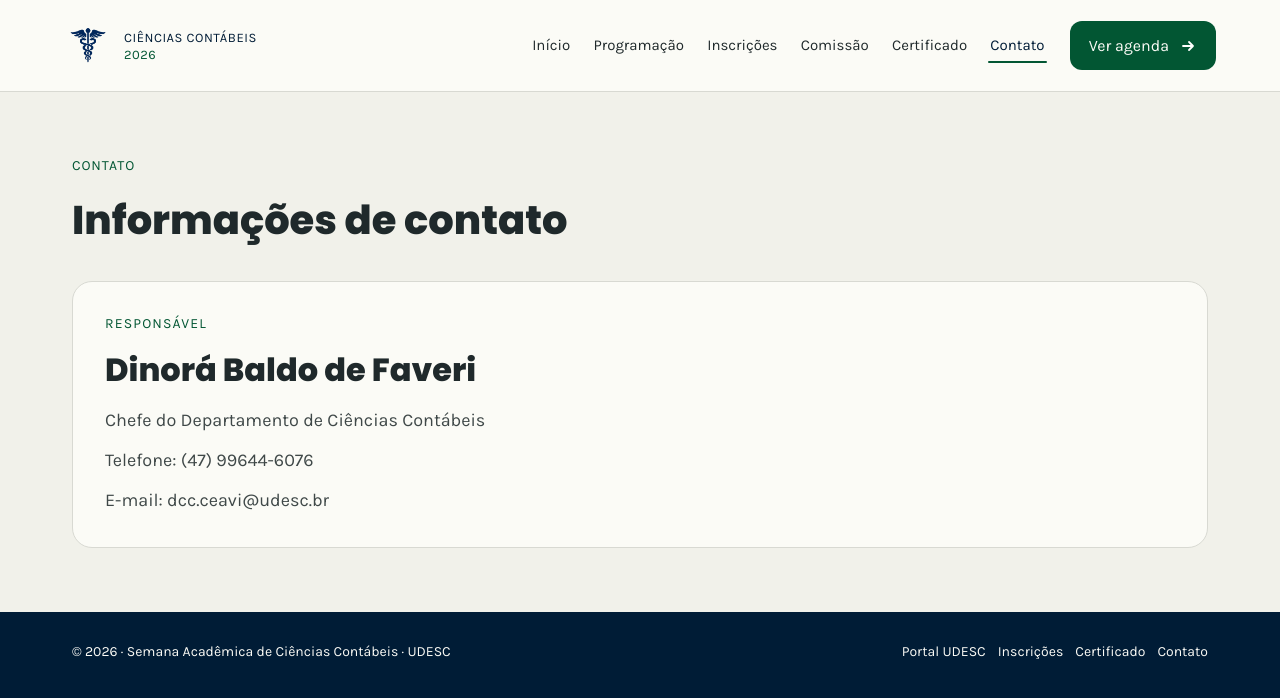
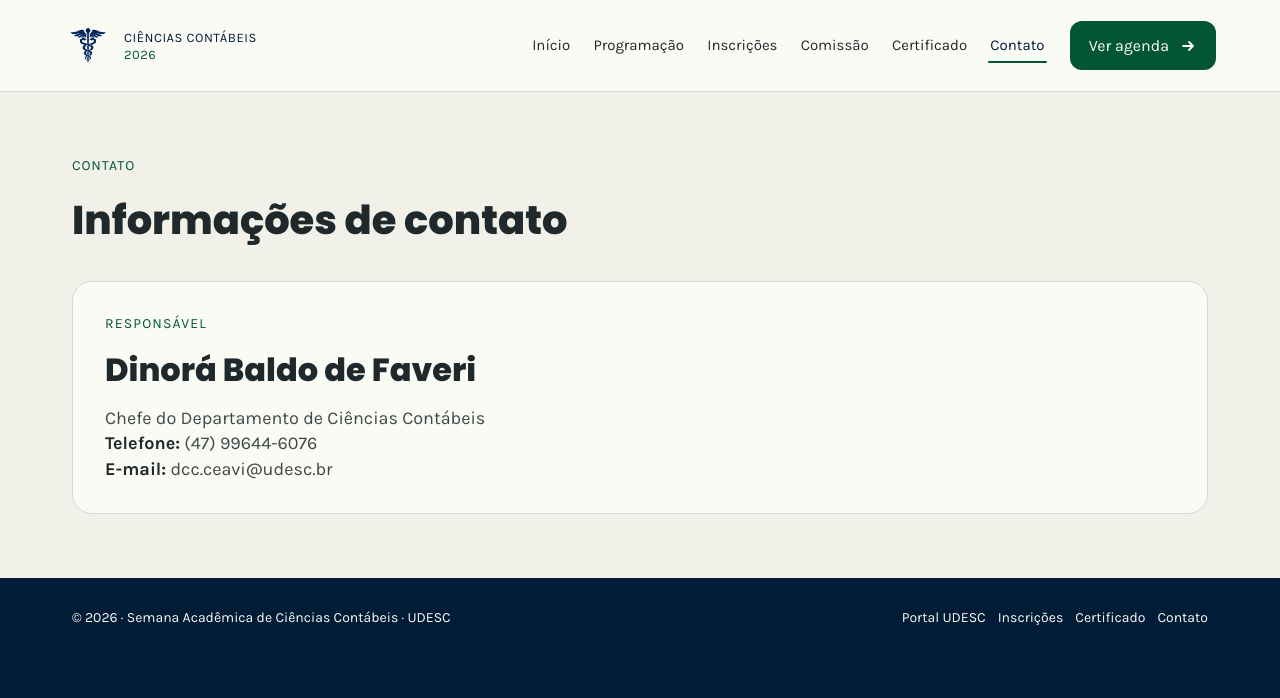
Before and after one commit to semanaacademicacontabeis/semanaacademicacontabeis.github.io, a Jekyll site: the page built from contato.html, in a window 1280 px wide. Shown: the top 698 px of the page. Built offline with Jekyll 4.4.1, drawn with Linux system fonts in a browser that asks for light colours.

Commit message:
Ajusta informacoes de contato

```diff
--- a/_layouts/default.html
+++ b/_layouts/default.html
@@ -14,7 +14,7 @@
     <link rel="apple-touch-icon" href="{{ '/assets/images/icone-caduceu-transparente.png' | relative_url }}">
     <link rel="preconnect" href="https://fonts.googleapis.com">
     <link rel="preconnect" href="https://fonts.gstatic.com" crossorigin>
-    <link href="https://fonts.googleapis.com/css2?family=Karla:wght@400&family=Poppins:wght@800&display=swap" rel="stylesheet">
+    <link href="https://fonts.googleapis.com/css2?family=Karla:wght@400;700&family=Poppins:wght@800&display=swap" rel="stylesheet">
     <link rel="stylesheet" href="{{ '/assets/css/style.css' | relative_url }}?v={{ site.time | date: '%Y%m%d%H%M' }}">
   </head>
   <body class="page-{{ page.nav | default: 'inicio' }}">
--- a/assets/css/style.scss
+++ b/assets/css/style.scss
@@ -949,6 +949,20 @@ b {
   gap: 12px;
 }
 
+.contact-details {
+  display: grid;
+  gap: 2px;
+}
+
+.contact-details p {
+  line-height: 1.3;
+}
+
+.contact-details strong {
+  color: var(--ink);
+  font-weight: 700;
+}
+
 .status-panel h3 {
   font-size: 32px;
 }
--- a/contato.html
+++ b/contato.html
@@ -15,9 +15,11 @@ permalink: /contato/
     <div class="status-panel__copy">
       <p class="card__eyebrow">RESPONSÁVEL</p>
       <h3>Dinorá Baldo de Faveri</h3>
-      <p>Chefe do Departamento de Ciências Contábeis</p>
-      <p><strong>Telefone:</strong> <a href="tel:+5547996446076">(47) 99644-6076</a></p>
-      <p><strong>E-mail:</strong> <a href="mailto:dcc.ceavi@udesc.br">dcc.ceavi@udesc.br</a></p>
+      <div class="contact-details">
+        <p>Chefe do Departamento de Ciências Contábeis</p>
+        <p><strong>Telefone:</strong> <a href="tel:+5547996446076">(47) 99644-6076</a></p>
+        <p><strong>E-mail:</strong> <a href="mailto:dcc.ceavi@udesc.br">dcc.ceavi@udesc.br</a></p>
+      </div>
     </div>
   </div>
 </section>
```
